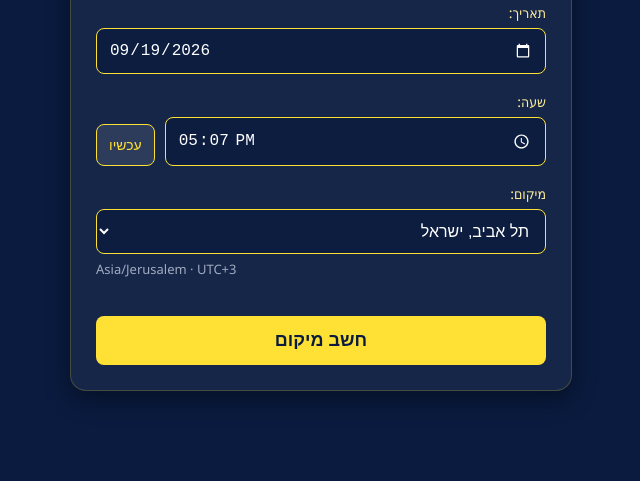
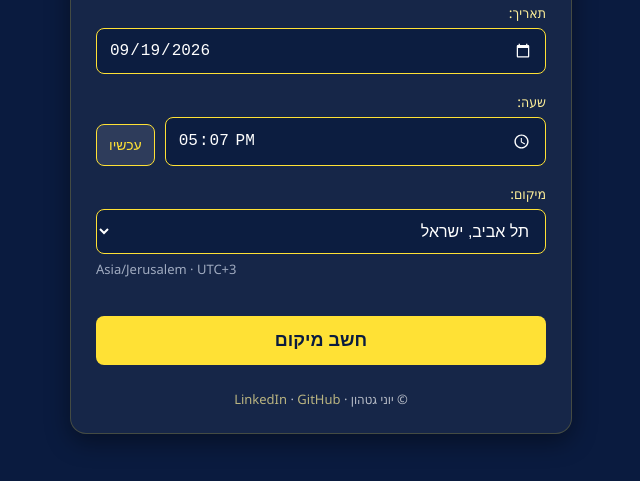
Before and after one commit to YoniGR94/moon_loc_calc, a plain HTML site: page index.html in a window 1280 px wide. Shown: the part 197-678 px from the top of the page, without its empty margins (319-959 px from the left). Drawn offline with Linux system fonts and the light colour scheme.

Commit message:
Add credit footer with links to LinkedIn and GitHub

```diff
--- a/index.html
+++ b/index.html
@@ -221,6 +221,26 @@
                 grid-column: span 2;
             }
         }
+
+        /* עיצוב לקרדיט בתחתית */
+        .credit-footer {
+            margin-top: 25px;
+            text-align: center;
+            font-size: 13px;
+            opacity: 0.7;
+            color: var(--white);
+        }
+
+        .credit-footer a {
+            color: var(--banana-light);
+            text-decoration: none;
+            transition: opacity 0.2s;
+        }
+
+        .credit-footer a:hover {
+            text-decoration: underline;
+            opacity: 1;
+        }
     </style>
 </head>
 <body>
@@ -300,6 +320,15 @@
             <div><span id="lbl-set">שקיעה</span> <span id="res-set"></span></div>
         </div>
     </div>
+
+    <!-- תחילת אזור קרדיט -->
+    <div class="credit-footer">
+        © יוני גטהון ·
+        <a href="https://www.linkedin.com/in/yoni-getahun/" target="_blank" rel="noopener noreferrer">LinkedIn</a> ·
+        <a href="https://github.com/YoniGR94/moon_loc_calc" target="_blank" rel="noopener noreferrer">GitHub</a>
+    </div>
+    <!-- סוף אזור קרדיט -->
+
 </div>
 
 <script>
```
